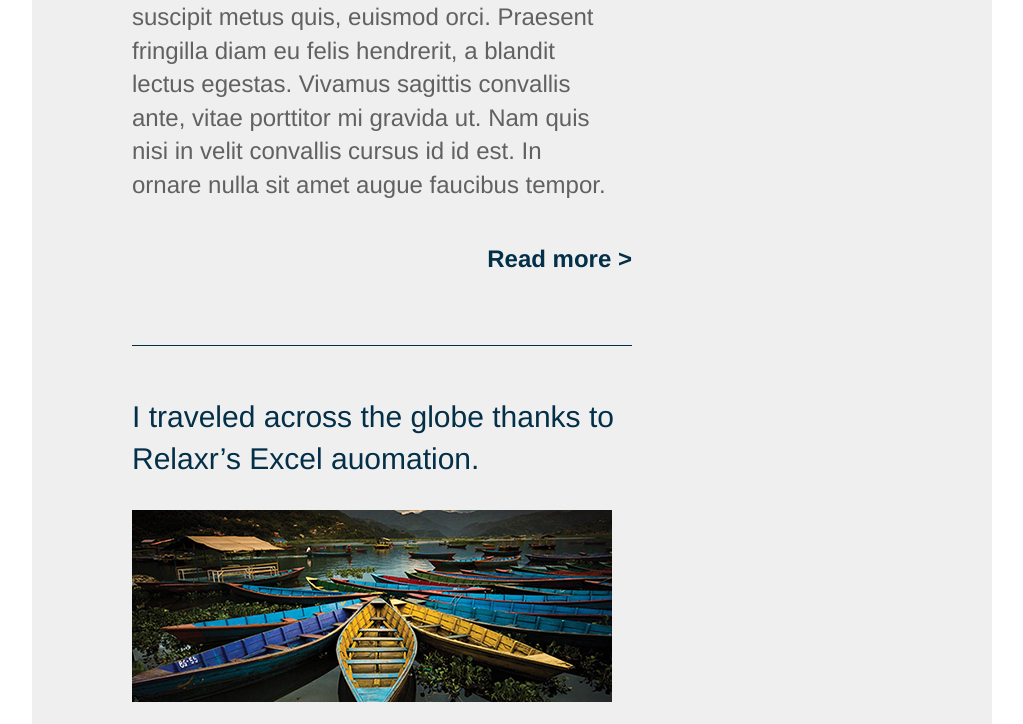
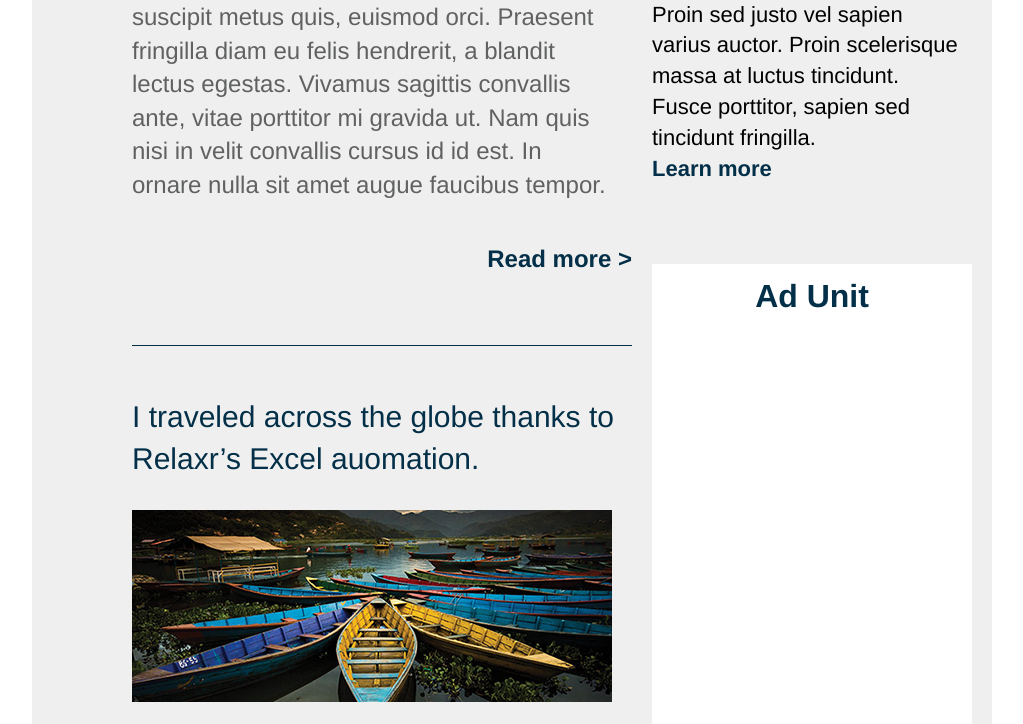
Before and after one commit to lnspham/relaxr_blog, a plain HTML site: page index.html in a window 1280 px wide. Shown: the part 598-1322 px from the top of the page, without its empty margins (128-1151 px from the left). Drawn offline with Linux system fonts and the light colour scheme.

Commit message:
Finishing up the #sidebar

```diff
--- a/css/style.css
+++ b/css/style.css
@@ -171,12 +171,39 @@ nav ul li {
     line-height: 60px;
     padding-top: 4px;
     padding-right: 8px;
-    padding-left: 3px;}
+    padding-left: 3px;
 }
 
 aside#sidebar div ul {
   font-size: 24px;
   font-weight: 300;
+  color: #033048;
+  margin: 0;
+  padding: 0;
+}
+
+aside#sidebar div p {
+  font-size: 22px;
+  font-weight: 300;
+  padding-right: 30px;
+}
+
+aside#sidebar div a {
+  font-size: 22px;
+  font-weight: 600;
+  text-decoration: none;
+  color: #033048;
+}
+
+aside#sidebar #ad {
+  background-color: #FFF;
+  padding: 10px;
+  margin: 80px 20px 20px 0;
+  height: 600px;
+}
+
+aside#sidebar #ad h3{
+  text-align: center;
   margin: 0;
   padding: 0;
 }
--- a/index.html
+++ b/index.html
@@ -62,8 +62,8 @@
 						<a href="#">Learn more</a>
 					</div>
 					<!--there is an tag for the ad -->
-					<div>
-						<h3><h3>
+					<div id="ad">
+						<h3>Ad Unit<h3>
 					</div>
 				</aside>
 			</section>
```
